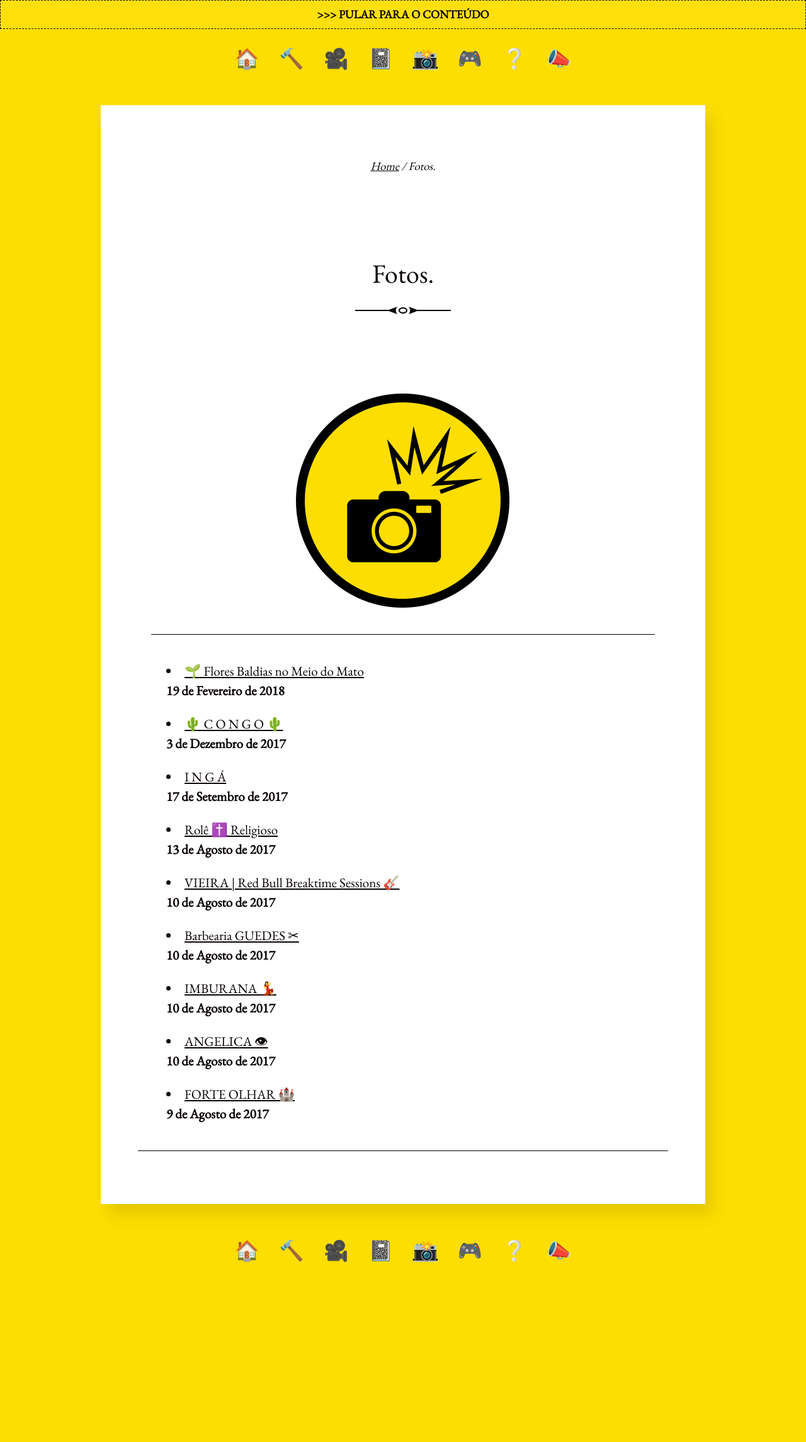
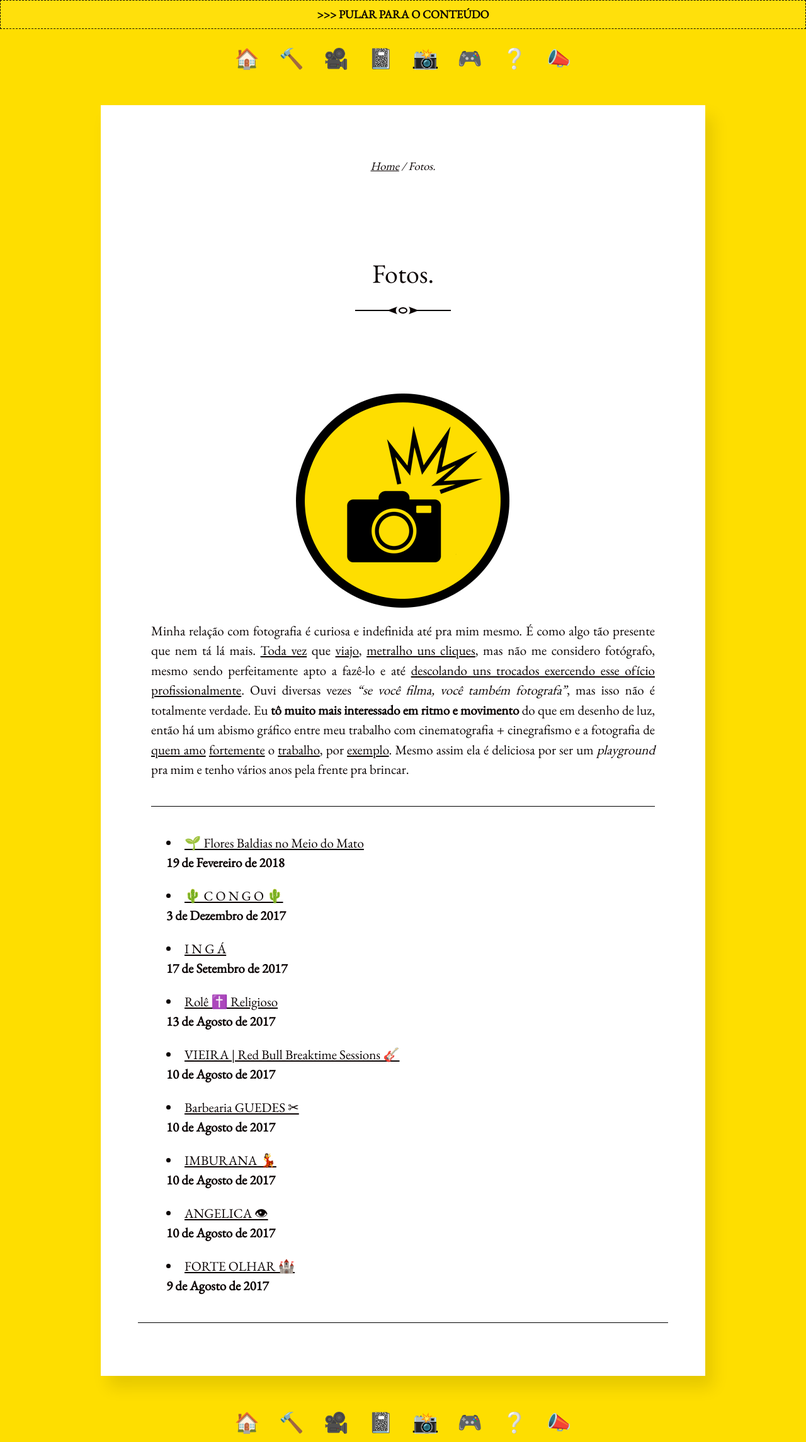
Before and after one commit to tropicaos/laueu, a Jekyll site: the page built from fotos.md, in a window 1280 px wide. Shown: the whole page at 63% size. Built offline with Jekyll 4.4.1, drawn with Linux system fonts in a browser that asks for light colours; before the commit the page ends 2017 px from its top, so only the background shows below that.

Commit message:
Update fotos.md

```diff
--- a/fotos.md
+++ b/fotos.md
@@ -6,6 +6,7 @@ title: Fotos.
 <figure>
   <img alt="Laureano." src="/images/FOTOS.png"/>
 </figure>
+Minha relação com fotografia é curiosa e indefinida até pra mim mesmo. É como algo tão presente que nem tá lá mais. [Toda vez](/Fotos/RoleReligioso) que [viajo](/Fotos/INGA), [metralho uns cliques](/Fotos/CONGO), mas não me considero fotógrafo, mesmo sendo perfeitamente apto a fazê-lo e até [descolando uns trocados exercendo esse ofício profissionalmente](/Trampos/Imburana). Ouvi diversas vezes *"se você filma, você também fotografa"*, mas isso não é totalmente verdade. Eu <strong>tô muito mais interessado em ritmo e movimento</strong> do que em desenho de luz, então há um abismo gráfico entre meu trabalho com cinematografia + cinegrafismo e a fotografia de [quem amo](https://www.instagram.com/roannascimento/){:target="_blank"} [fortemente](https://www.instagram.com/joaollira/){:target="_blank"} o [trabalho](https://www.instagram.com/kiolima/){:target="_blank"}, por [exemplo](https://www.instagram.com/cintiavianazen/){:target="_blank"}. Mesmo assim ela é deliciosa por ser um *playground* pra mim e tenho vários anos pela frente pra brincar.
 - - -
 {% for post in site.categories.fotos %}
  <li><a href="{{ post.url }}">{{ post.title }}</a>
```
